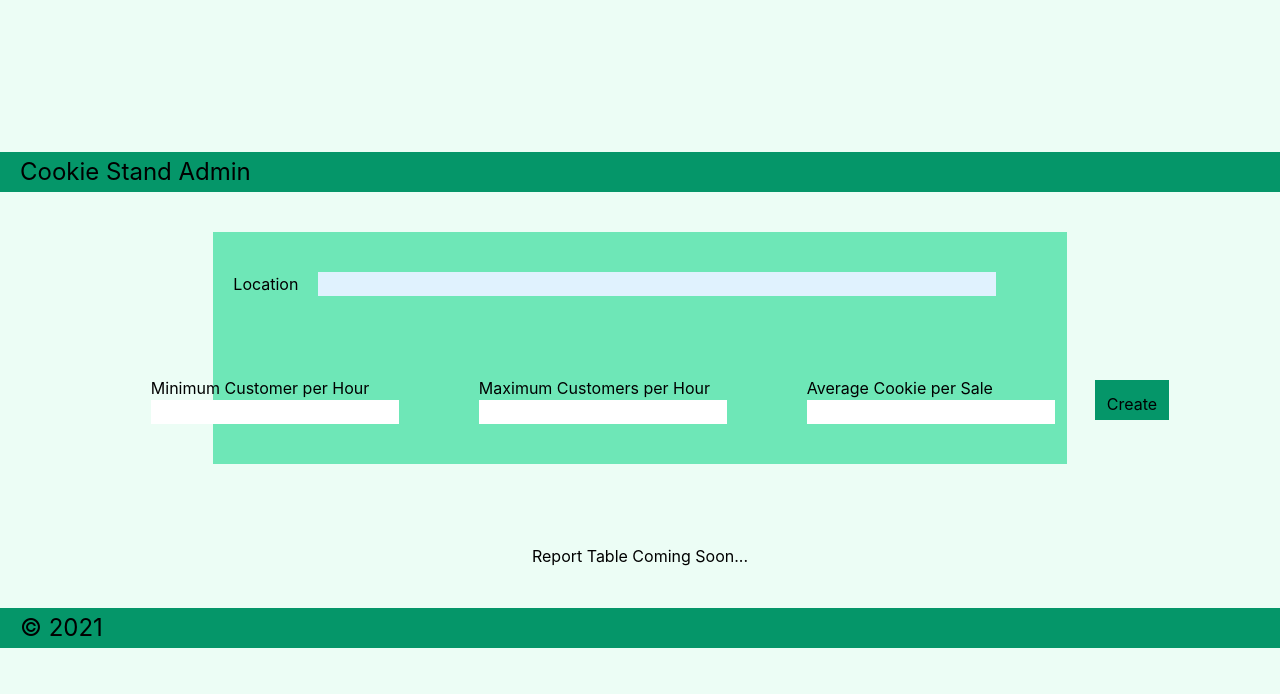
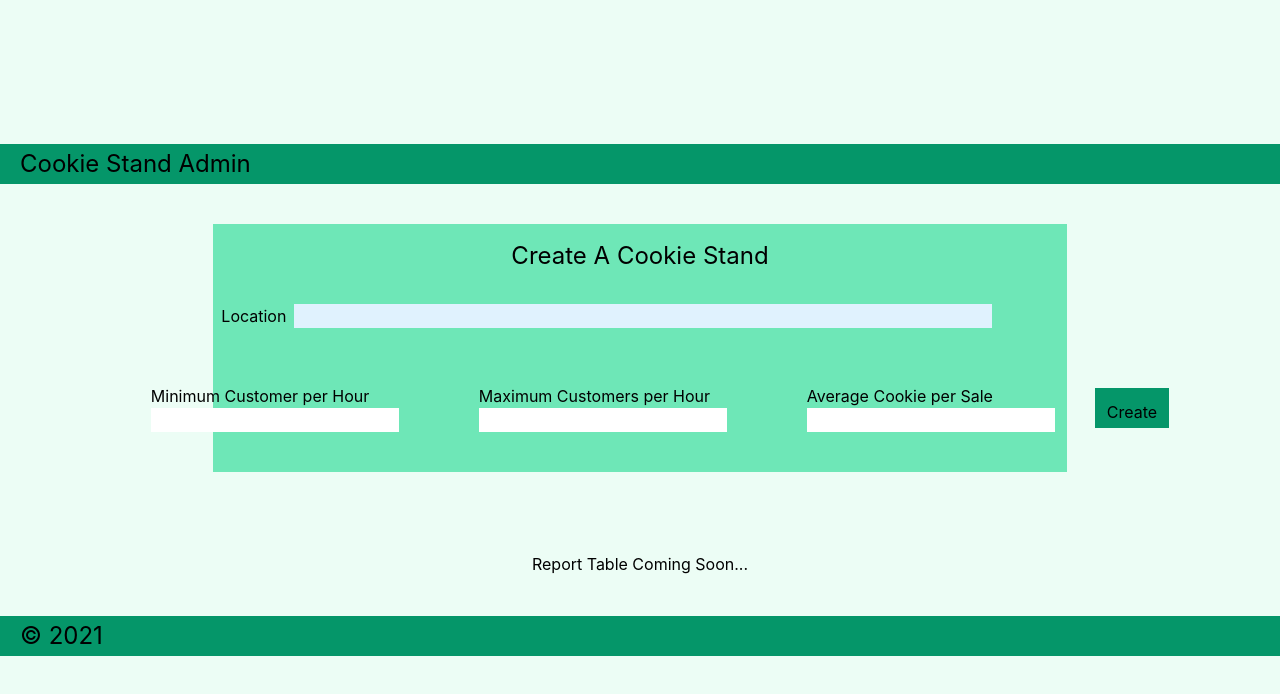
Before and after one commit to jjescandor/cookie-stand-admin, a Next.js app in the folder cookie-stand-admin/: page / in a window 1280 px wide. Shown: the top 694 px of the page. Built offline with nearby package versions, Linux system fonts and the light colour scheme.

Commit message:
Finished the lab

```diff
--- a/cookie-stand-admin/pages/form.js
+++ b/cookie-stand-admin/pages/form.js
@@ -4,9 +4,10 @@ import styles from '../styles/Home.module.css'
 export default function From(props) {
     return (
         <form onSubmit={props.getBaseline} className='flex flex-col items-center bg-emerald-300 w-2/3 mx-auto my-10'>
-            <div className='w-full p-5'>
+            <h1 className="m-4 text-2xl">Create A Cookie Stand</h1>
+            <div className='w-full p-2'>
                 <label>Location</label>
-                <input name="loc" className='bg-sky-100 w-5/6 m-5' />
+                <input name="loc" className='bg-sky-100 w-5/6 m-2' />
             </div>
             <div className="flex flex-row items-center">
                 <div className='flex flex-col p-10'>
```
